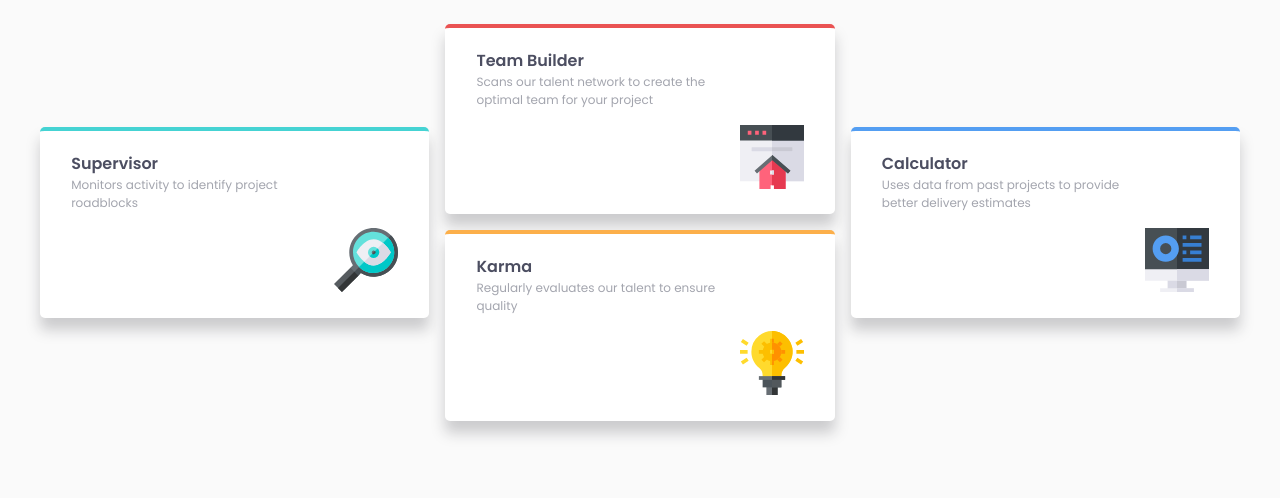
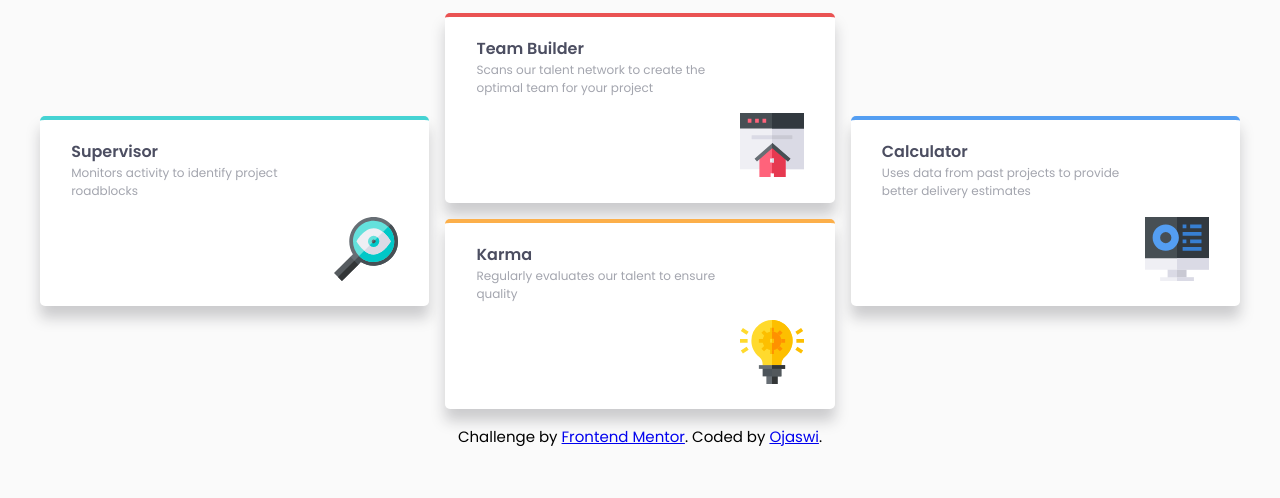
Before and after one commit to ojaswishivam/four-card-feature, a plain HTML site: page index.html in a window 1280 px wide. Shown: the part 302-800 px from the top of the page. Drawn offline with Linux system fonts and the light colour scheme.

Commit message:
Update index.html

```diff
--- a/index.html
+++ b/index.html
@@ -71,12 +71,12 @@
   </main>
 
 
-  <!-- <footer>
+  <footer>
     <p class="attribution">
       Challenge by <a href="https://www.frontendmentor.io?ref=challenge" target="_blank">Frontend Mentor</a>.
-      Coded by <a href="#">Your Name Here</a>.
+      Coded by <a href="https://www.frontendmentor.io/profile/ojaswishivam">Ojaswi</a>.
     </p>
-  </footer> -->
+  </footer>
 </body>
 
 </html>
```
